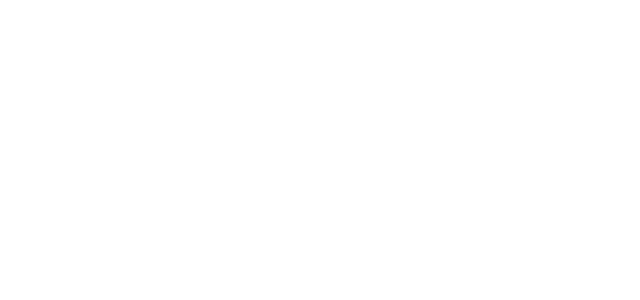
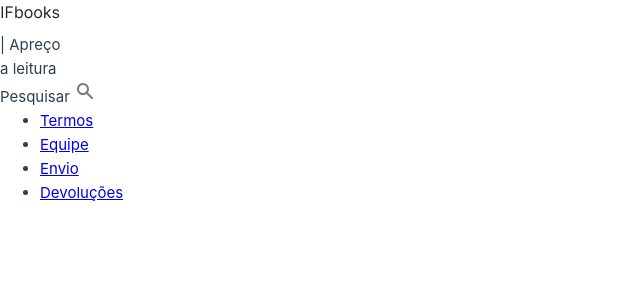
Before and after one commit to Carrinho-compras/Carrinho-compra, a Vue app: page / in a window 1280 px wide. Shown: the top 300 px of the page, without its empty margins (0-640 px from the left). Built offline with nearby package versions, Linux system fonts and the light colour scheme.

Commit message:
FEAT: Criação do cabeçalho #4

```diff
--- a/index.html
+++ b/index.html
@@ -5,6 +5,7 @@
     <link rel="icon" href="/favicon.ico">
     <meta name="viewport" content="width=device-width, initial-scale=1.0">
     <title>Home</title>
+    <script src="https://kit.fontawesome.com/1e3d52b6de.js" crossorigin="anonymous"></script>
   </head>
   <body>
     <div id="app"></div>
--- a/src/App.vue
+++ b/src/App.vue
@@ -2,6 +2,32 @@
 </script>
 
 <template>
+    <body>
+        <header>
+            <div class="logo">
+                <img src="/img/Logo.png" alt="logo">
+                <p> | Apreço <br> a leitura</p>
+            </div>
+            <p>Pesquisar <img src="/img/Search.png" alt="icone-de-lupa"></p>
+            <nav>
+                <ul>
+                    <li>
+                        <a href="#">Termos</a>
+                    </li>
+                    <li>
+                        <a href="#">Equipe</a>
+                    </li>
+                    <li>
+                        <a href="#">Envio</a>
+                    </li>
+                    <li>
+                        <a href="#">Devoluções</a>
+                    </li>
+                </ul>
+            </nav>
+
+        </header>
+    </body>
 </template>
 
 <style scoped>
```
Also changed, not shown: public/img/Logo.png (added), public/img/Search.png (added).
